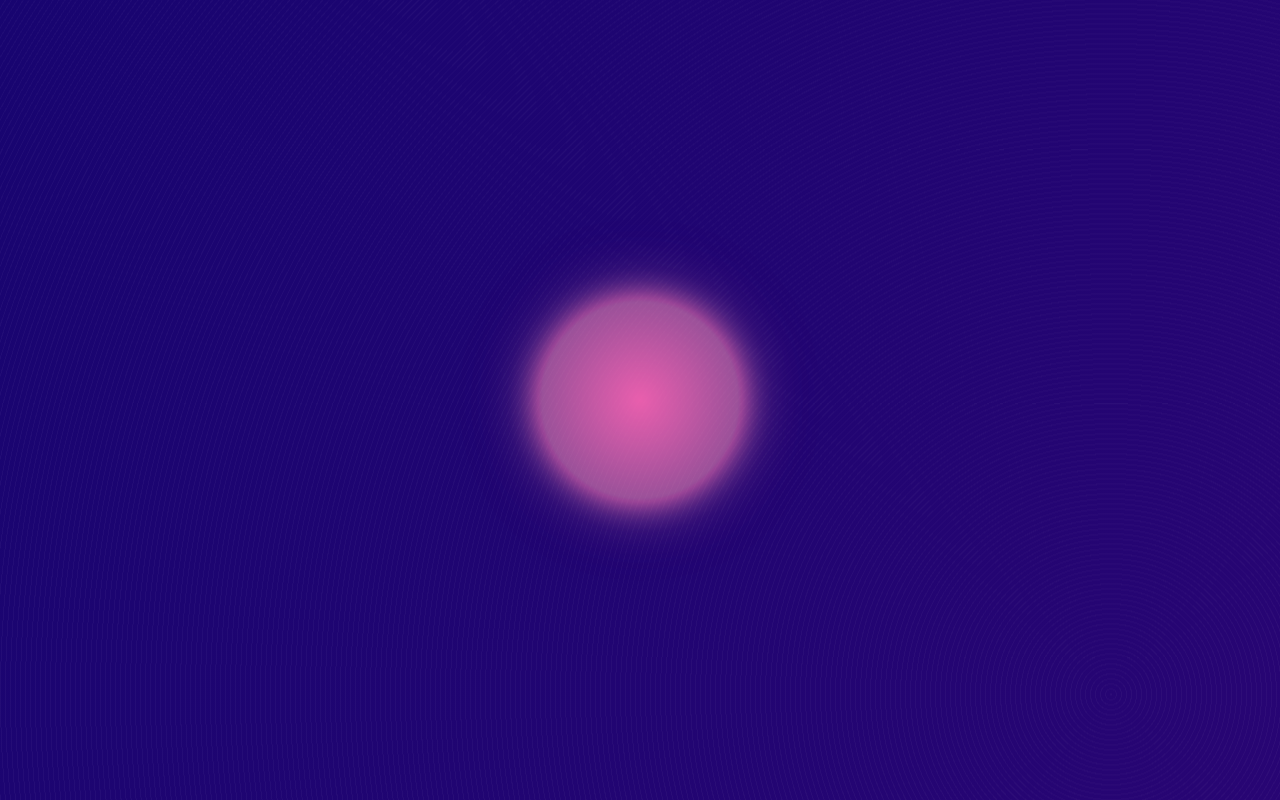
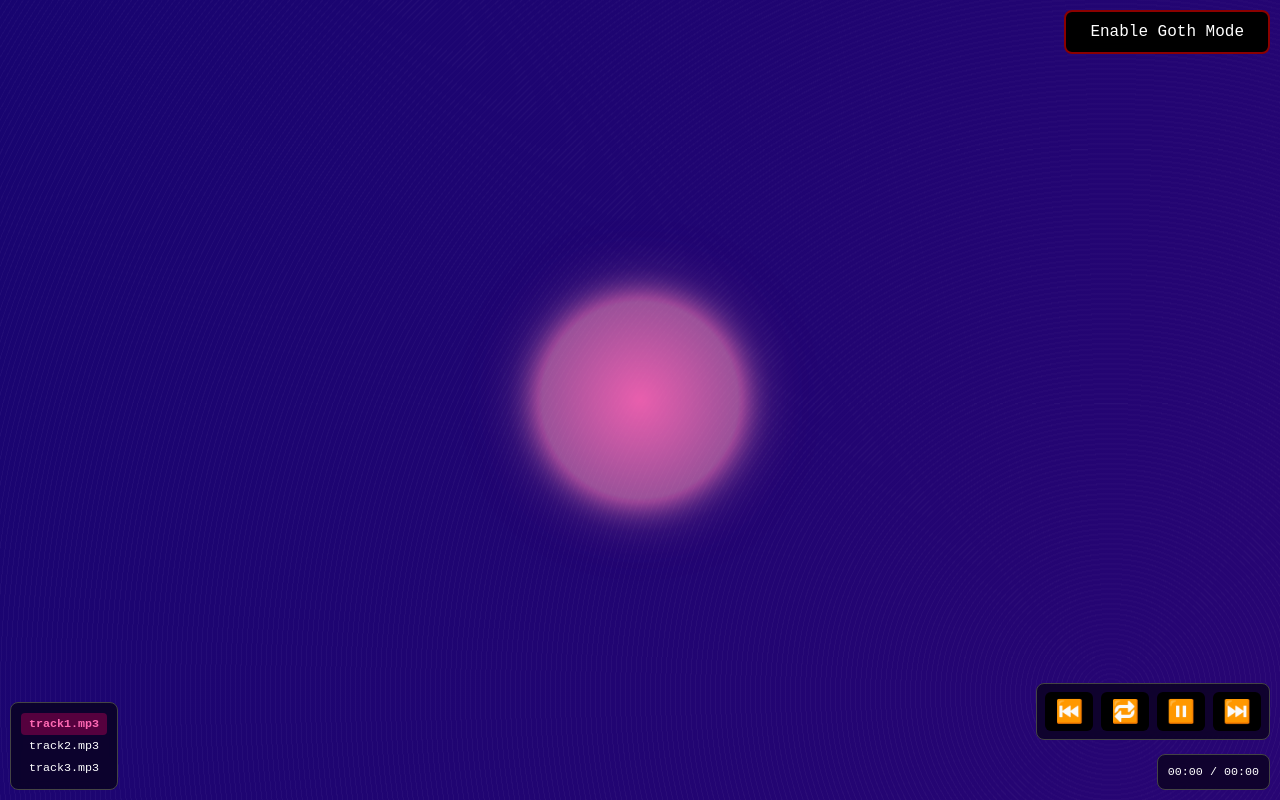
Before and after one commit to wacastel/pulse, a website: page index.html in a window 1280 px wide. Both pictures are taken after a click on the button "Start the Vibe". Drawn offline with Linux system fonts and the light colour scheme.

Commit message:
added playlist and player controls

```diff
--- a/index.html
+++ b/index.html
@@ -12,7 +12,16 @@
   <canvas id="visualizerCanvas"></canvas>
   <div class="pulse-circle" style="display:none;"></div>
   <button id="startButton">Start the Vibe</button>
-  <audio id="audio" src="music.mp3" loop></audio>
+  <button id="gothButton">Enable Goth Mode</button>
+  <audio id="audio" controls style="display:none"></audio>
+  <div id="playlistUI"></div>
+  <div id="timeDisplay">00:00 / 00:00</div>
+  <div id="playerControls">
+    <button id="prevBtn" title="Restart Track">⏮️</button>
+    <button id="restartBtn" title="Restart Track">🔁</button>
+    <button id="playPauseBtn" title="Play/Pause">▶️</button>
+    <button id="nextBtn" title="Next Track">⏭️</button>
+  </div>
   <script src="pulse.js"></script>
 </body>
 </html>
--- a/pulse.js
+++ b/pulse.js
@@ -26,6 +26,62 @@ const canvasCtx = visualizerCanvas.getContext("2d");
 visualizerCanvas.width = window.innerWidth;
 visualizerCanvas.height = window.innerHeight;
 
+const songs = [
+  "songs/track1.mp3",
+  "songs/track2.mp3",
+  "songs/track3.mp3"
+];
+
+let currentTrack = 0;
+
+const playlistUI = document.getElementById("playlistUI");
+songs.forEach((src, idx) => {
+  const songName = src.split("/").pop();
+  const div = document.createElement("div");
+  div.textContent = songName;
+  div.classList.add("track-item");
+  div.style.cursor = "pointer";
+  div.onclick = () => loadTrack(idx);
+  playlistUI.appendChild(div);
+});
+
+const timeDisplay = document.getElementById("timeDisplay");
+
+function formatTime(seconds) {
+  const mins = Math.floor(seconds / 60);
+  const secs = Math.floor(seconds % 60);
+  return `${mins.toString().padStart(2, '0')}:${secs.toString().padStart(2, '0')}`;
+}
+
+function loadTrack(index) {
+  if (index >= songs.length) {
+    currentTrack = 0; // loop back to first
+  } else if (index < 0) {
+    currentTrack = songs.length - 1;
+  } else {
+    currentTrack = index;
+  }
+  audio.src = songs[currentTrack];
+  timeDisplay.textContent = "00:00 / 00:00";
+  playPauseBtn.textContent = "⏸️"; // since we're auto-playing on load
+  audio.play();
+
+  if (window.timeInterval) clearInterval(window.timeInterval);
+  window.timeInterval = setInterval(() => {
+    const current = audio.currentTime;
+    const total = audio.duration || 0;
+    timeDisplay.textContent = `${formatTime(current)} / ${formatTime(total)}`;
+  }, 500);
+
+
+  // Highlight the active track
+  const trackItems = document.querySelectorAll(".track-item");
+  trackItems.forEach((el, idx) => {
+    el.classList.toggle("active-track", idx === currentTrack);
+  });
+}
+
+
 class Particle {
   constructor(x, y, size, speedX, speedY, band) {
     this.x = x;
@@ -51,11 +107,10 @@ class Particle {
   }
 
   draw(ctx) {
-    const hueMap = {
-      bass: 282,  // more violet (282)
-      mid: 60,    // yellow
-      high: 180   // cyan/blue
-    };
+    const isGoth = document.body.classList.contains("goth-mode");
+    const hueMap = isGoth
+      ? { bass: 345, mid: 300, high: 260 }  // red, magenta, purple
+      : { bass: 282, mid: 60, high: 180 }; // violet, yellow, cyan
     const hue = hueMap[this.band] || 0;
 
     ctx.save();
@@ -146,10 +201,18 @@ button.addEventListener('click', () => {
   circle.style.display = 'block';
 
   context.resume().then(() => {
-    audio.play();
+    loadTrack(0); // start playlist
     animate();
     drawBarGraph();
   });
+});
+
+const gothButton = document.getElementById("gothButton");
+gothButton.addEventListener("click", () => {
+  document.body.classList.toggle("goth-mode");
+  gothButton.textContent = document.body.classList.contains("goth-mode")
+    ? "Disable Goth Mode"
+    : "Enable Goth Mode";
 });
 
 window.addEventListener('resize', () => {
@@ -163,6 +226,42 @@ document.addEventListener('keydown', e => {
   if (e.key === 'd') {
     console.log('Particles:', particles.length);
   }
+});
+
+audio.addEventListener("ended", () => {
+  clearInterval(window.timeInterval);
+  timeDisplay.textContent = "00:00 / 00:00";
+  playPauseBtn.textContent = "▶️";
+  loadTrack(currentTrack + 1);
+});
+
+const playPauseBtn = document.getElementById("playPauseBtn");
+const nextBtn = document.getElementById("nextBtn");
+const prevBtn = document.getElementById("prevBtn");
+const restartBtn = document.getElementById("restartBtn");
+
+restartBtn.addEventListener("click", () => {
+  audio.currentTime = 0;
+  audio.play();
+  playPauseBtn.textContent = "⏸️";
+});
+
+playPauseBtn.addEventListener("click", () => {
+  if (audio.paused) {
+    audio.play();
+    playPauseBtn.textContent = "⏸️";
+  } else {
+    audio.pause();
+    playPauseBtn.textContent = "▶️";
+  }
+});
+
+nextBtn.addEventListener("click", () => {
+  loadTrack(currentTrack + 1);
+});
+
+prevBtn.addEventListener("click", () => {
+  loadTrack(currentTrack - 1);
 });
 
 let WIDTH = visualizerCanvas.width;
--- a/style.css
+++ b/style.css
@@ -94,3 +94,125 @@ body {
   animation: gradientShift 20s ease infinite;
   opacity: 0.9;
 }
+
+#gothButton {
+  position: absolute;
+  top: 10px;
+  right: 10px;
+  padding: 0.7em 1.5em;
+  font-size: 1em;
+  background: black;
+  color: white;
+  border: 2px solid darkred;
+  border-radius: 8px;
+  cursor: pointer;
+  z-index: 20;
+  font-family: "Courier New", monospace;
+  transition: all 0.3s ease;
+}
+
+#gothButton:hover {
+  background: darkred;
+  color: black;
+}
+
+body.goth-mode .background-layer {
+  background: linear-gradient(120deg, #000000, #1a1a1a, #2b002b);
+  opacity: 0.9;
+}
+
+body.goth-mode .pulse-circle {
+  background: radial-gradient(circle, rgba(139, 0, 139, 0.8), rgba(0, 0, 0, 0.4));
+  box-shadow:
+    0 0 30px rgba(139, 0, 139, 0.8),
+    0 0 60px rgba(72, 0, 72, 0.5),
+    0 0 90px rgba(139, 0, 139, 0.2);
+}
+
+body.goth-mode .stars::after {
+  background: repeating-radial-gradient(circle, rgba(200,200,255,0.1) 0 1px, transparent 1px 5px);
+  opacity: 0.4;
+}
+
+body.goth-mode #gothButton {
+  background: darkred;
+  color: black;
+}
+
+#playlistUI {
+  position: absolute;
+  bottom: 10px;
+  left: 10px;
+  z-index: 5;
+  background: rgba(0, 0, 0, 0.6);
+  color: white;
+  padding: 10px;
+  font-family: monospace;
+  font-size: 0.9em;
+  max-height: 200px;
+  overflow-y: auto;
+  border: 1px solid #444;
+  border-radius: 8px;
+  backdrop-filter: blur(5px);
+}
+
+.track-item {
+  padding: 4px 8px;
+  transition: background 0.2s ease;
+  border-radius: 4px;
+}
+
+.track-item:hover {
+  background: rgba(255, 255, 255, 0.1);
+  cursor: pointer;
+}
+
+.track-item.active-track {
+  background: rgba(255, 0, 100, 0.3);
+  color: hotpink;
+  font-weight: bold;
+}
+
+#timeDisplay {
+  position: absolute;
+  bottom: 10px;
+  right: 10px;
+  z-index: 5;
+  background: rgba(0, 0, 0, 0.6);
+  color: white;
+  padding: 10px;
+  font-family: monospace;
+  font-size: 0.9em;
+  border: 1px solid #444;
+  border-radius: 8px;
+  backdrop-filter: blur(5px);
+}
+
+#playerControls {
+  position: absolute;
+  bottom: 60px;
+  right: 10px;
+  z-index: 5;
+  display: flex;
+  gap: 8px;
+  background: rgba(0, 0, 0, 0.6);
+  border: 1px solid #444;
+  border-radius: 8px;
+  padding: 8px;
+  backdrop-filter: blur(5px);
+}
+
+#playerControls button {
+  font-size: 1.4em;
+  padding: 6px 10px;
+  border: none;
+  background: black;
+  color: white;
+  border-radius: 6px;
+  cursor: pointer;
+  transition: background 0.3s ease;
+}
+
+#playerControls button:hover {
+  background: darkred;
+}
```
Also changed, not shown: 3 other files.
